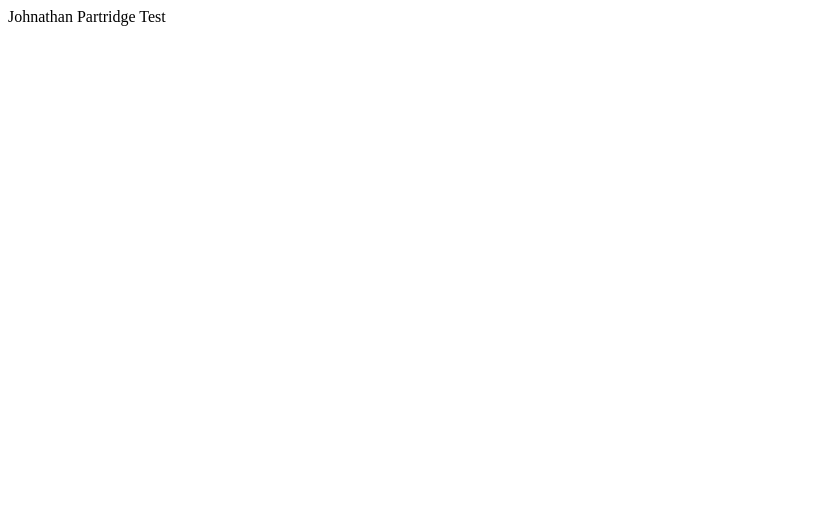
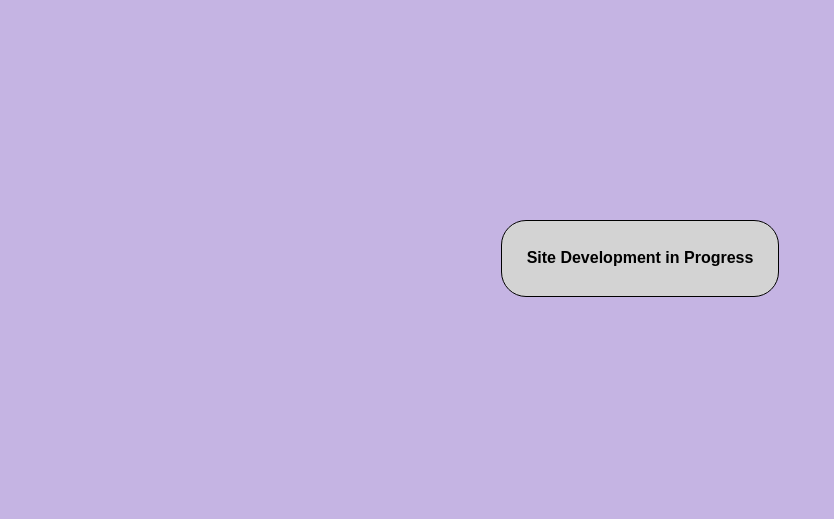
Before and after one commit to jcpartr/jcpartr.github.io, a plain HTML site: page index.html in a window 1280 px wide. Shown: the whole page, without its empty margins (0-834 px from the left). Drawn offline with Linux system fonts and the light colour scheme.

Commit message:
Temp WIP Page

```diff
--- a/index.html
+++ b/index.html
@@ -1,8 +1,14 @@
 <!DOCTYPE html>
-<head>
-    Johnathan Partridge
-</head>
+<html>
+    <head>
+        <link rel="stylesheet" href="wip.css">
+    </head>
+    <body id="background">
+        <div id="center-container">
+            <div id="display">
+                Site Development in Progress
+            </div>
+        </div>
 
-<body>
-    Test
-</body>
+    </body>
+</html>
--- /dev/null
+++ b/wip.css
@@ -0,0 +1,31 @@
+#background {
+    background-color:  #C5B4E3;
+}
+
+#center-container{
+    display: flex;
+    justify-content: center;
+    align-items: center;
+    height: 500px;
+}
+
+#display {
+    display: flex;
+    justify-content: center;
+    align-items: center;
+    border: black;
+    border-width:1px;
+    border-style: solid;
+    height: 75px;
+    background-color: lightgrey;
+    width: max-content;
+    padding-left: 25px;
+    padding-right: 25px;
+    border-radius: 25px;
+    -webkit-border-radius: 25px;
+    -moz-border-radius: 25px;
+    -ms-border-radius: 25px;
+    -o-border-radius: 25px;
+    font-weight: bold;
+    font-family: Arial;
+}
```
